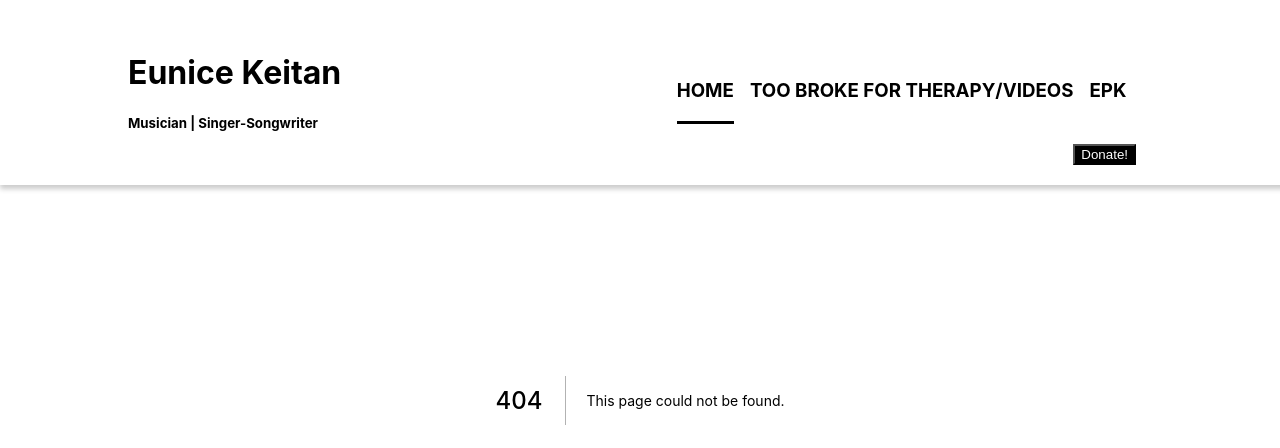
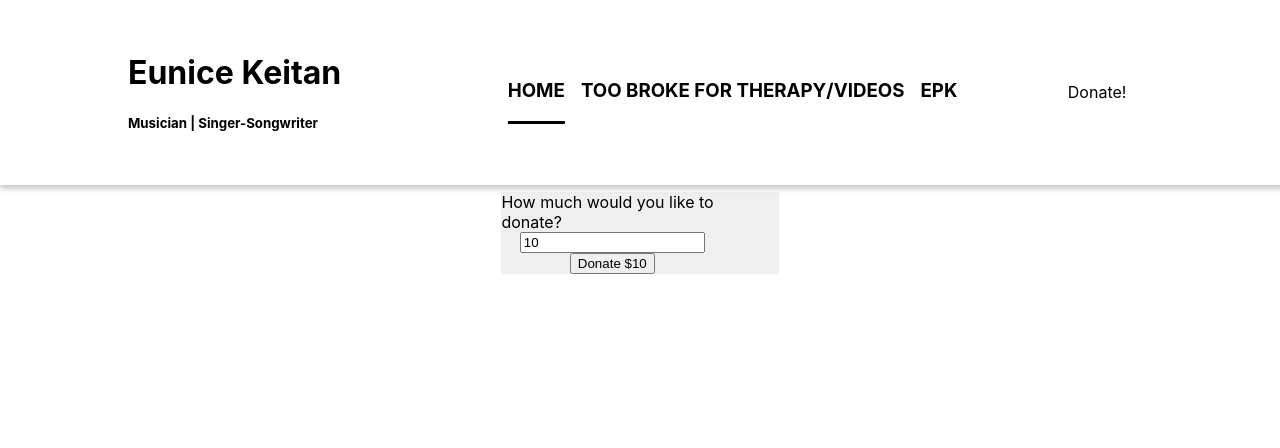
Before and after one commit to julimancan/eunice-keitan-next-app, a Next.js app: page /donate in a window 1280 px wide. Before the commit this address had no page. Shown: the top 448 px of the page. Built offline with nearby package versions, Linux system fonts and the light colour scheme.

Commit message:
added the paypal component as its own page for better usability

```diff
--- a/components/DonationAmount.js
+++ b/components/DonationAmount.js
@@ -4,18 +4,19 @@ import PayPal from './PayPal'
 import { stylingVariables } from './stylingVariables';
 
 const DonationContainer = styled.div`
-  position: absolute;
+  /* position: absolute; */
   background: ${stylingVariables.menuBackgroundColor};
-  height: 100vh;
-  width: 100vw;
-  top: 0;
-  left: 0;
+  /* min-height: 80vh; */
+  /* width: 100vw; */
+  /* top: 0; */
+  /* left: 0; */
   section {
+  /* background: red; */
     display: flex;
     justify-content: center;
     align-items: center;
     flex-direction: column;
-    height: 100%
+    /* height: 100% */
 
   }
 `;
@@ -37,7 +38,7 @@ const DonationAmount = ({ donationAmount, setDonationAmount, setCheckout }) => {
         <label>How much would you like to donate?</label>
         <input type="number" id="donation-amount" name="donation-amount" onChange={inputHandler} value={donationAmount} />
         <button onClick={() => setOpenPaypal(true)}>Donate ${donationAmount}</button>
-        <button onClick={() => setCheckout(false)}> close </button>
+        {/* <button onClick={() => setCheckout(false)}> close </button> */}
       </section>
       )}
     </DonationContainer>
--- a/components/Header.js
+++ b/components/Header.js
@@ -141,9 +141,12 @@ const Navigation = () => {
         </div>
 
       ) : (
-        <button className="donate-btn" onClick={() => setCheckout(true)}>
+        // <button className="donate-btn" onClick={() => setCheckout(true)}>
+        //   Donate!
+        // </button>
+        <Link href="/donate" className="donate-btn">
           Donate!
-        </button>
+        </Link>
       )}
     </Header>
   )
--- a/components/Layout.js
+++ b/components/Layout.js
@@ -9,7 +9,8 @@ const LayoutWrapper = styled.div`
     align-items: center;
     width: 100%;
     min-height: 100vh;
-    margin-bottom: 3rem;
+    /* background: red; */
+    /* margin-bottom: 3rem; */
     article, section {
     width: 100%;
     @media (min-width: 800px) {
--- a/components/PayPal.js
+++ b/components/PayPal.js
@@ -3,12 +3,12 @@ import React, { useEffect, useRef } from 'react'
 
 const PayPaylContainer = styled.div`
   /* background: red; */
-  height: 100%;
+  /* height: 100%; */
   display: flex;
   flex-direction: column;
   justify-content: center;
   align-items: center;
-
+  /* overflow-y: scroll; */
 `;
 
 const PayPal = ({ donationAmount, setOpenPaypal }) => {
--- /dev/null
+++ b/pages/donate.js
@@ -0,0 +1,15 @@
+import { useState } from "react";
+import DonationAmount from "../components/DonationAmount"
+
+
+const Donate = () => {
+
+  const [donationAmount, setDonationAmount] = useState(10);
+  return (
+    <main>
+      <DonationAmount donationAmount={donationAmount} setDonationAmount={setDonationAmount} />
+    </main>
+  )
+};
+
+export default Donate;
--- a/pages/index.js
+++ b/pages/index.js
@@ -10,7 +10,9 @@ export async function getStaticProps(context) {
   const client = new Instagram({
     username: process.env.IG_USERNAME,
     password: process.env.IG_PASSWORD,
-  })
+  });
+
+
   let posts = [];
 
   let images = [];
```
